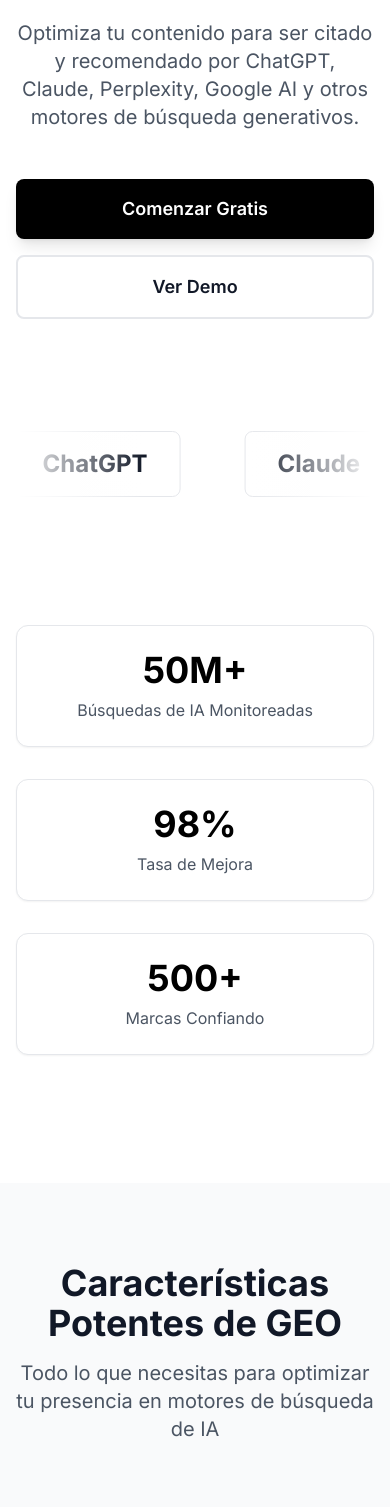
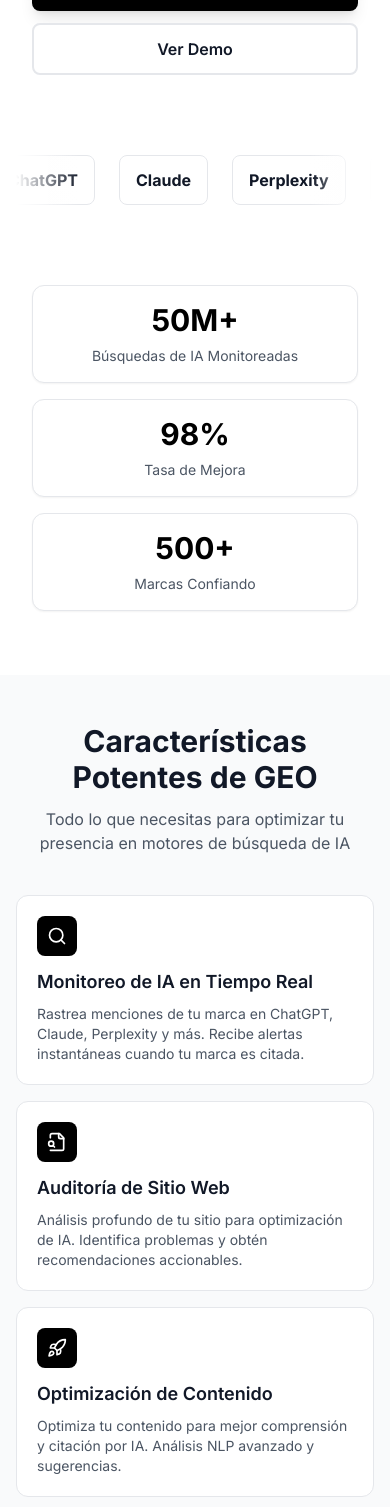
Before and after one commit to Tombcn71/geoptimo, a Next.js app: page / in a window 390 px wide. Shown: the part 432-1939 px from the top of the page. Built offline with nearby package versions, Linux system fonts and the light colour scheme.

Commit message:
Fix mobile responsiveness: hero, carousel, features, CTA

```diff
--- a/app/page.tsx
+++ b/app/page.tsx
@@ -107,153 +107,153 @@ export default function Home() {
       </nav>
 
       {/* Hero Section */}
-      <section className="pt-20 pb-32 px-4 sm:px-6 lg:px-8">
+      <section className="pt-12 sm:pt-20 pb-16 sm:pb-32 px-4 sm:px-6 lg:px-8">
         <div className="max-w-7xl mx-auto text-center">
-          <div className="inline-flex items-center space-x-2 bg-gray-100 dark:bg-gray-900 text-gray-900 dark:text-gray-100 px-4 py-2 rounded-full mb-8 border border-gray-200 dark:border-gray-800">
-            <Zap className="h-4 w-4" />
-            <span className="text-sm font-medium">Optimización para Motores Generativos de IA</span>
+          <div className="inline-flex items-center space-x-2 bg-gray-100 dark:bg-gray-900 text-gray-900 dark:text-gray-100 px-3 sm:px-4 py-2 rounded-full mb-6 sm:mb-8 border border-gray-200 dark:border-gray-800">
+            <Zap className="h-3 w-3 sm:h-4 sm:w-4 flex-shrink-0" />
+            <span className="text-xs sm:text-sm font-medium">Optimización para Motores de IA</span>
           </div>
-          <h1 className="text-5xl md:text-7xl font-bold text-gray-900 dark:text-white mb-6">
+          <h1 className="text-3xl sm:text-5xl md:text-7xl font-bold text-gray-900 dark:text-white mb-4 sm:mb-6 px-2">
             Sé Descubierto por
-            <span className="block bg-gradient-to-r from-purple-600 via-pink-500 to-purple-600 bg-clip-text text-transparent animate-gradient">
+            <span className="block mt-2 bg-gradient-to-r from-purple-600 via-pink-500 to-purple-600 bg-clip-text text-transparent animate-gradient">
               Motores de IA
             </span>
           </h1>
-          <p className="text-xl text-gray-600 dark:text-gray-400 mb-12 max-w-3xl mx-auto">
+          <p className="text-base sm:text-xl text-gray-600 dark:text-gray-400 mb-8 sm:mb-12 max-w-3xl mx-auto px-4">
             Optimiza tu contenido para ser citado y recomendado por ChatGPT, Claude, Perplexity,
             Google AI y otros motores de búsqueda generativos.
           </p>
 
-          <div className="flex flex-col sm:flex-row gap-4 justify-center">
+          <div className="flex flex-col sm:flex-row gap-3 sm:gap-4 justify-center px-4">
             <Link
               href="/dashboard"
-              className="bg-black dark:bg-white text-white dark:text-black px-8 py-4 rounded-lg text-lg font-semibold hover:bg-gray-800 dark:hover:bg-gray-200 transition-colors shadow-lg"
+              className="bg-black dark:bg-white text-white dark:text-black px-6 sm:px-8 py-3 sm:py-4 rounded-lg text-base sm:text-lg font-semibold hover:bg-gray-800 dark:hover:bg-gray-200 transition-colors shadow-lg"
             >
               Comenzar Gratis
             </Link>
             <Link
               href="#features"
-              className="bg-white dark:bg-black text-gray-900 dark:text-white px-8 py-4 rounded-lg text-lg font-semibold hover:bg-gray-50 dark:hover:bg-gray-900 transition-colors border-2 border-gray-200 dark:border-gray-800"
+              className="bg-white dark:bg-black text-gray-900 dark:text-white px-6 sm:px-8 py-3 sm:py-4 rounded-lg text-base sm:text-lg font-semibold hover:bg-gray-50 dark:hover:bg-gray-900 transition-colors border-2 border-gray-200 dark:border-gray-800"
             >
               Ver Demo
             </Link>
           </div>
 
           {/* Logo Carousel */}
-          <div className="mt-16">
+          <div className="mt-12 sm:mt-16">
             <LogoCarousel />
           </div>
 
           {/* Stats */}
-          <div className="grid grid-cols-1 md:grid-cols-3 gap-8 mt-20 max-w-4xl mx-auto">
-            <div className="bg-white dark:bg-gray-900 p-6 rounded-xl shadow-sm border border-gray-200 dark:border-gray-800">
-              <div className="text-4xl font-bold text-black dark:text-white mb-2">50M+</div>
-              <div className="text-gray-600 dark:text-gray-400">Búsquedas de IA Monitoreadas</div>
+          <div className="grid grid-cols-1 sm:grid-cols-3 gap-4 sm:gap-8 mt-12 sm:mt-20 max-w-4xl mx-auto px-4">
+            <div className="bg-white dark:bg-gray-900 p-4 sm:p-6 rounded-xl shadow-sm border border-gray-200 dark:border-gray-800">
+              <div className="text-3xl sm:text-4xl font-bold text-black dark:text-white mb-2">50M+</div>
+              <div className="text-sm sm:text-base text-gray-600 dark:text-gray-400">Búsquedas de IA Monitoreadas</div>
             </div>
-            <div className="bg-white dark:bg-gray-900 p-6 rounded-xl shadow-sm border border-gray-200 dark:border-gray-800">
-              <div className="text-4xl font-bold text-black dark:text-white mb-2">98%</div>
-              <div className="text-gray-600 dark:text-gray-400">Tasa de Mejora</div>
+            <div className="bg-white dark:bg-gray-900 p-4 sm:p-6 rounded-xl shadow-sm border border-gray-200 dark:border-gray-800">
+              <div className="text-3xl sm:text-4xl font-bold text-black dark:text-white mb-2">98%</div>
+              <div className="text-sm sm:text-base text-gray-600 dark:text-gray-400">Tasa de Mejora</div>
             </div>
-            <div className="bg-white dark:bg-gray-900 p-6 rounded-xl shadow-sm border border-gray-200 dark:border-gray-800">
-              <div className="text-4xl font-bold text-black dark:text-white mb-2">500+</div>
-              <div className="text-gray-600 dark:text-gray-400">Marcas Confiando</div>
+            <div className="bg-white dark:bg-gray-900 p-4 sm:p-6 rounded-xl shadow-sm border border-gray-200 dark:border-gray-800">
+              <div className="text-3xl sm:text-4xl font-bold text-black dark:text-white mb-2">500+</div>
+              <div className="text-sm sm:text-base text-gray-600 dark:text-gray-400">Marcas Confiando</div>
             </div>
           </div>
         </div>
       </section>
 
       {/* Features Section */}
-      <section id="features" className="py-20 bg-gray-50 dark:bg-gray-950 transition-colors">
+      <section id="features" className="py-12 sm:py-20 bg-gray-50 dark:bg-gray-950 transition-colors">
         <div className="max-w-7xl mx-auto px-4 sm:px-6 lg:px-8">
-          <div className="text-center mb-16">
-            <h2 className="text-4xl font-bold text-gray-900 dark:text-white mb-4">
+          <div className="text-center mb-10 sm:mb-16">
+            <h2 className="text-3xl sm:text-4xl font-bold text-gray-900 dark:text-white mb-3 sm:mb-4">
               Características Potentes de GEO
             </h2>
-            <p className="text-xl text-gray-600 dark:text-gray-400 max-w-2xl mx-auto">
+            <p className="text-base sm:text-xl text-gray-600 dark:text-gray-400 max-w-2xl mx-auto px-4">
               Todo lo que necesitas para optimizar tu presencia en motores de búsqueda de IA
             </p>
           </div>
 
-          <div className="grid grid-cols-1 md:grid-cols-2 lg:grid-cols-3 gap-8">
+          <div className="grid grid-cols-1 md:grid-cols-2 lg:grid-cols-3 gap-4 sm:gap-8">
             {/* Feature 1 */}
-            <div className="p-8 bg-white dark:bg-gray-900 rounded-xl hover:shadow-lg transition-shadow border border-gray-200 dark:border-gray-800">
-              <div className="bg-black dark:bg-white w-12 h-12 rounded-lg flex items-center justify-center mb-4">
-                <Search className="h-6 w-6 text-white dark:text-black" />
+            <div className="p-5 sm:p-8 bg-white dark:bg-gray-900 rounded-xl hover:shadow-lg transition-shadow border border-gray-200 dark:border-gray-800">
+              <div className="bg-black dark:bg-white w-10 h-10 sm:w-12 sm:h-12 rounded-lg flex items-center justify-center mb-3 sm:mb-4">
+                <Search className="h-5 w-5 sm:h-6 sm:w-6 text-white dark:text-black" />
               </div>
-              <h3 className="text-xl font-semibold text-gray-900 dark:text-white mb-3">
+              <h3 className="text-lg sm:text-xl font-semibold text-gray-900 dark:text-white mb-2 sm:mb-3">
                 Monitoreo de IA en Tiempo Real
               </h3>
-              <p className="text-gray-600 dark:text-gray-400">
+              <p className="text-sm sm:text-base text-gray-600 dark:text-gray-400">
                 Rastrea menciones de tu marca en ChatGPT, Claude, Perplexity y más.
                 Recibe alertas instantáneas cuando tu marca es citada.
               </p>
             </div>
 
             {/* Feature 2 */}
-            <div className="p-8 bg-white dark:bg-gray-900 rounded-xl hover:shadow-lg transition-shadow border border-gray-200 dark:border-gray-800">
-              <div className="bg-black dark:bg-white w-12 h-12 rounded-lg flex items-center justify-center mb-4">
-                <FileSearch className="h-6 w-6 text-white dark:text-black" />
+            <div className="p-5 sm:p-8 bg-white dark:bg-gray-900 rounded-xl hover:shadow-lg transition-shadow border border-gray-200 dark:border-gray-800">
+              <div className="bg-black dark:bg-white w-10 h-10 sm:w-12 sm:h-12 rounded-lg flex items-center justify-center mb-3 sm:mb-4">
+                <FileSearch className="h-5 w-5 sm:h-6 sm:w-6 text-white dark:text-black" />
               </div>
-              <h3 className="text-xl font-semibold text-gray-900 dark:text-white mb-3">
+              <h3 className="text-lg sm:text-xl font-semibold text-gray-900 dark:text-white mb-2 sm:mb-3">
                 Auditoría de Sitio Web
               </h3>
-              <p className="text-gray-600 dark:text-gray-400">
+              <p className="text-sm sm:text-base text-gray-600 dark:text-gray-400">
                 Análisis profundo de tu sitio para optimización de IA. Identifica problemas
                 y obtén recomendaciones accionables.
               </p>
             </div>
 
             {/* Feature 3 */}
-            <div className="p-8 bg-white dark:bg-gray-900 rounded-xl hover:shadow-lg transition-shadow border border-gray-200 dark:border-gray-800">
-              <div className="bg-black dark:bg-white w-12 h-12 rounded-lg flex items-center justify-center mb-4">
-                <Rocket className="h-6 w-6 text-white dark:text-black" />
+            <div className="p-5 sm:p-8 bg-white dark:bg-gray-900 rounded-xl hover:shadow-lg transition-shadow border border-gray-200 dark:border-gray-800">
+              <div className="bg-black dark:bg-white w-10 h-10 sm:w-12 sm:h-12 rounded-lg flex items-center justify-center mb-3 sm:mb-4">
+                <Rocket className="h-5 w-5 sm:h-6 sm:w-6 text-white dark:text-black" />
               </div>
-              <h3 className="text-xl font-semibold text-gray-900 dark:text-white mb-3">
+              <h3 className="text-lg sm:text-xl font-semibold text-gray-900 dark:text-white mb-2 sm:mb-3">
                 Optimización de Contenido
               </h3>
-              <p className="text-gray-600 dark:text-gray-400">
+              <p className="text-sm sm:text-base text-gray-600 dark:text-gray-400">
                 Optimiza tu contenido para mejor comprensión y citación por IA.
                 Análisis NLP avanzado y sugerencias.
               </p>
             </div>
 
             {/* Feature 4 */}
-            <div className="p-8 bg-white dark:bg-gray-900 rounded-xl hover:shadow-lg transition-shadow border border-gray-200 dark:border-gray-800">
-              <div className="bg-black dark:bg-white w-12 h-12 rounded-lg flex items-center justify-center mb-4">
-                <BarChart3 className="h-6 w-6 text-white dark:text-black" />
+            <div className="p-5 sm:p-8 bg-white dark:bg-gray-900 rounded-xl hover:shadow-lg transition-shadow border border-gray-200 dark:border-gray-800">
+              <div className="bg-black dark:bg-white w-10 h-10 sm:w-12 sm:h-12 rounded-lg flex items-center justify-center mb-3 sm:mb-4">
+                <BarChart3 className="h-5 w-5 sm:h-6 sm:w-6 text-white dark:text-black" />
               </div>
-              <h3 className="text-xl font-semibold text-gray-900 dark:text-white mb-3">
+              <h3 className="text-lg sm:text-xl font-semibold text-gray-900 dark:text-white mb-2 sm:mb-3">
                 Panel de Análisis
               </h3>
-              <p className="text-gray-600 dark:text-gray-400">
+              <p className="text-sm sm:text-base text-gray-600 dark:text-gray-400">
                 Visualiza menciones, tendencias y rendimiento en todos los motores de IA.
                 Compara con competidores.
               </p>
             </div>
 
             {/* Feature 5 */}
-            <div className="p-8 bg-white dark:bg-gray-900 rounded-xl hover:shadow-lg transition-shadow border border-gray-200 dark:border-gray-800">
-              <div className="bg-black dark:bg-white w-12 h-12 rounded-lg flex items-center justify-center mb-4">
-                <Target className="h-6 w-6 text-white dark:text-black" />
+            <div className="p-5 sm:p-8 bg-white dark:bg-gray-900 rounded-xl hover:shadow-lg transition-shadow border border-gray-200 dark:border-gray-800">
+              <div className="bg-black dark:bg-white w-10 h-10 sm:w-12 sm:h-12 rounded-lg flex items-center justify-center mb-3 sm:mb-4">
+                <Target className="h-5 w-5 sm:h-6 sm:w-6 text-white dark:text-black" />
               </div>
-              <h3 className="text-xl font-semibold text-gray-900 dark:text-white mb-3">
+              <h3 className="text-lg sm:text-xl font-semibold text-gray-900 dark:text-white mb-2 sm:mb-3">
                 Investigación de Palabras Clave
               </h3>
-              <p className="text-gray-600 dark:text-gray-400">
+              <p className="text-sm sm:text-base text-gray-600 dark:text-gray-400">
                 Descubre qué consultas activan menciones de tu marca. Identifica brechas
                 de contenido y oportunidades.
               </p>
             </div>
 
             {/* Feature 6 */}
-            <div className="p-8 bg-white dark:bg-gray-900 rounded-xl hover:shadow-lg transition-shadow border border-gray-200 dark:border-gray-800">
-              <div className="bg-black dark:bg-white w-12 h-12 rounded-lg flex items-center justify-center mb-4">
-                <TrendingUp className="h-6 w-6 text-white dark:text-black" />
+            <div className="p-5 sm:p-8 bg-white dark:bg-gray-900 rounded-xl hover:shadow-lg transition-shadow border border-gray-200 dark:border-gray-800">
+              <div className="bg-black dark:bg-white w-10 h-10 sm:w-12 sm:h-12 rounded-lg flex items-center justify-center mb-3 sm:mb-4">
+                <TrendingUp className="h-5 w-5 sm:h-6 sm:w-6 text-white dark:text-black" />
               </div>
-              <h3 className="text-xl font-semibold text-gray-900 dark:text-white mb-3">
+              <h3 className="text-lg sm:text-xl font-semibold text-gray-900 dark:text-white mb-2 sm:mb-3">
                 Análisis de Competidores
               </h3>
-              <p className="text-gray-600 dark:text-gray-400">
+              <p className="text-sm sm:text-base text-gray-600 dark:text-gray-400">
                 Compara tu rendimiento con competidores. Ve qué funciona en tu industria
                 y mantente adelante.
               </p>
@@ -263,18 +263,18 @@ export default function Home() {
       </section>
 
       {/* CTA Section */}
-      <section className="py-20 bg-black transition-colors">
+      <section className="py-12 sm:py-20 bg-black transition-colors">
         <div className="max-w-4xl mx-auto text-center px-4 sm:px-6 lg:px-8">
-          <Shield className="h-16 w-16 text-white mx-auto mb-6" />
-          <h2 className="text-4xl font-bold text-white mb-6">
+          <Shield className="h-12 w-12 sm:h-16 sm:w-16 text-white mx-auto mb-4 sm:mb-6" />
+          <h2 className="text-2xl sm:text-4xl font-bold text-white mb-4 sm:mb-6">
             Listo para Optimizar tu Presencia en IA?
           </h2>
-          <p className="text-xl text-gray-300 mb-8">
+          <p className="text-base sm:text-xl text-gray-300 mb-6 sm:mb-8 px-4">
             Únete a cientos de marcas que ya están dominando la optimización de motores generativos
           </p>
           <Link
             href="/dashboard"
-            className="inline-block bg-white text-black px-8 py-4 rounded-lg text-lg font-semibold hover:bg-gray-100 transition-colors shadow-lg"
+            className="inline-block bg-white text-black px-6 sm:px-8 py-3 sm:py-4 rounded-lg text-base sm:text-lg font-semibold hover:bg-gray-100 transition-colors shadow-lg"
           >
             Comenzar Prueba Gratuita
           </Link>
--- a/components/logo-carousel.tsx
+++ b/components/logo-carousel.tsx
@@ -18,22 +18,22 @@ const allCompanies = [...companies, ...companies];
 
 export function LogoCarousel() {
   return (
-    <div className="w-full py-12 overflow-hidden">
+    <div className="w-full py-8 sm:py-12 overflow-hidden">
       <div className="max-w-7xl mx-auto">
         <div className="relative">
           {/* Gradient overlays */}
-          <div className="absolute left-0 top-0 bottom-0 w-32 bg-gradient-to-r from-white dark:from-black to-transparent z-10" />
-          <div className="absolute right-0 top-0 bottom-0 w-32 bg-gradient-to-l from-white dark:from-black to-transparent z-10" />
+          <div className="absolute left-0 top-0 bottom-0 w-16 sm:w-32 bg-gradient-to-r from-white dark:from-black to-transparent z-10" />
+          <div className="absolute right-0 top-0 bottom-0 w-16 sm:w-32 bg-gradient-to-l from-white dark:from-black to-transparent z-10" />
 
           {/* Scrolling content */}
           <div className="flex animate-scroll">
             {allCompanies.map((company, index) => (
               <div
                 key={`${company.name}-${index}`}
-                className="flex-shrink-0 mx-8 flex items-center justify-center"
+                className="flex-shrink-0 mx-3 sm:mx-8 flex items-center justify-center"
               >
-                <div className="px-8 py-4 bg-white dark:bg-gray-900 border border-gray-200 dark:border-gray-800 rounded-lg hover:shadow-lg transition-shadow">
-                  <span className="text-2xl font-bold text-gray-900 dark:text-white whitespace-nowrap">
+                <div className="px-4 sm:px-8 py-3 sm:py-4 bg-white dark:bg-gray-900 border border-gray-200 dark:border-gray-800 rounded-lg hover:shadow-lg transition-shadow">
+                  <span className="text-base sm:text-2xl font-bold text-gray-900 dark:text-white whitespace-nowrap">
                     {company.logo}
                   </span>
                 </div>
```
